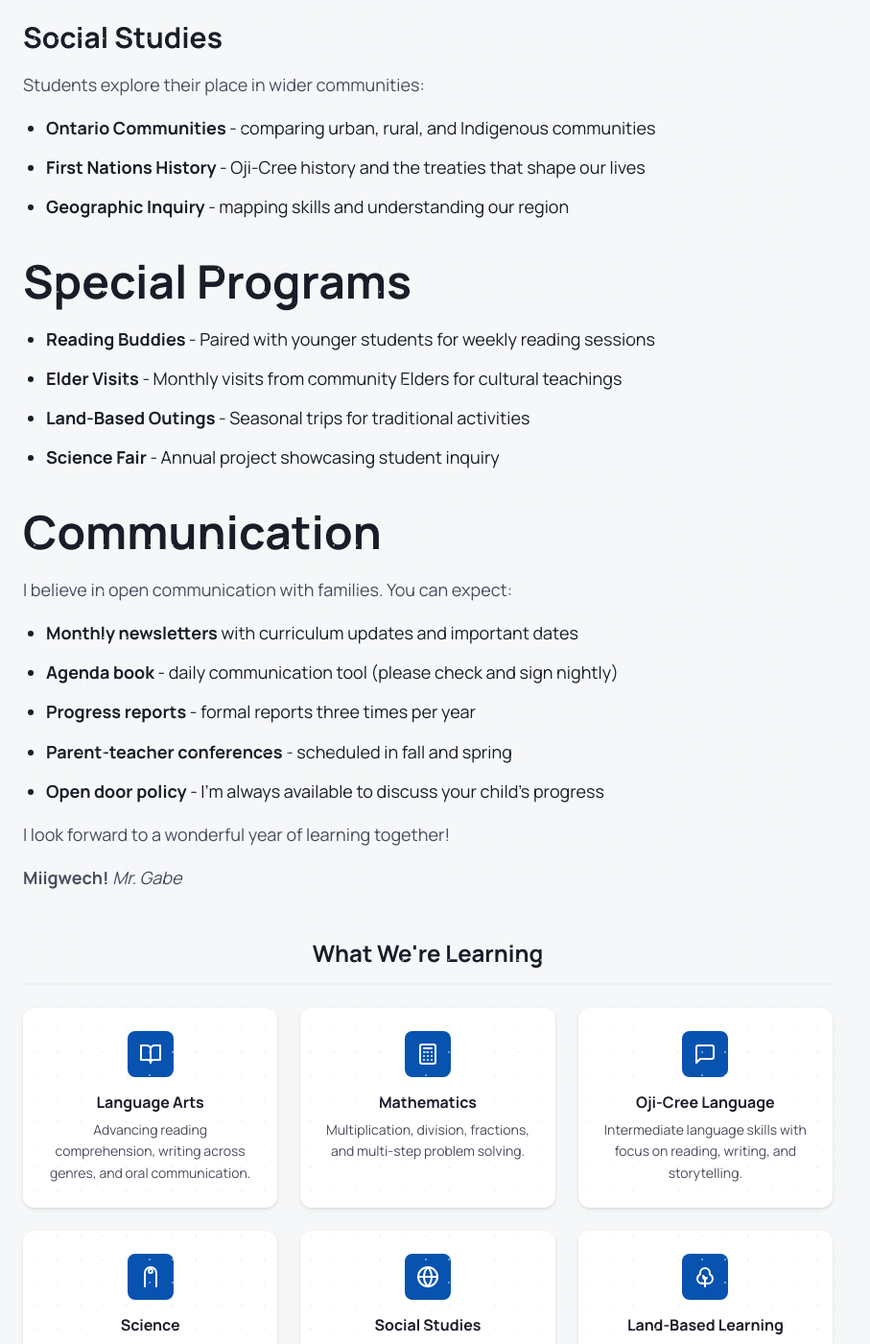
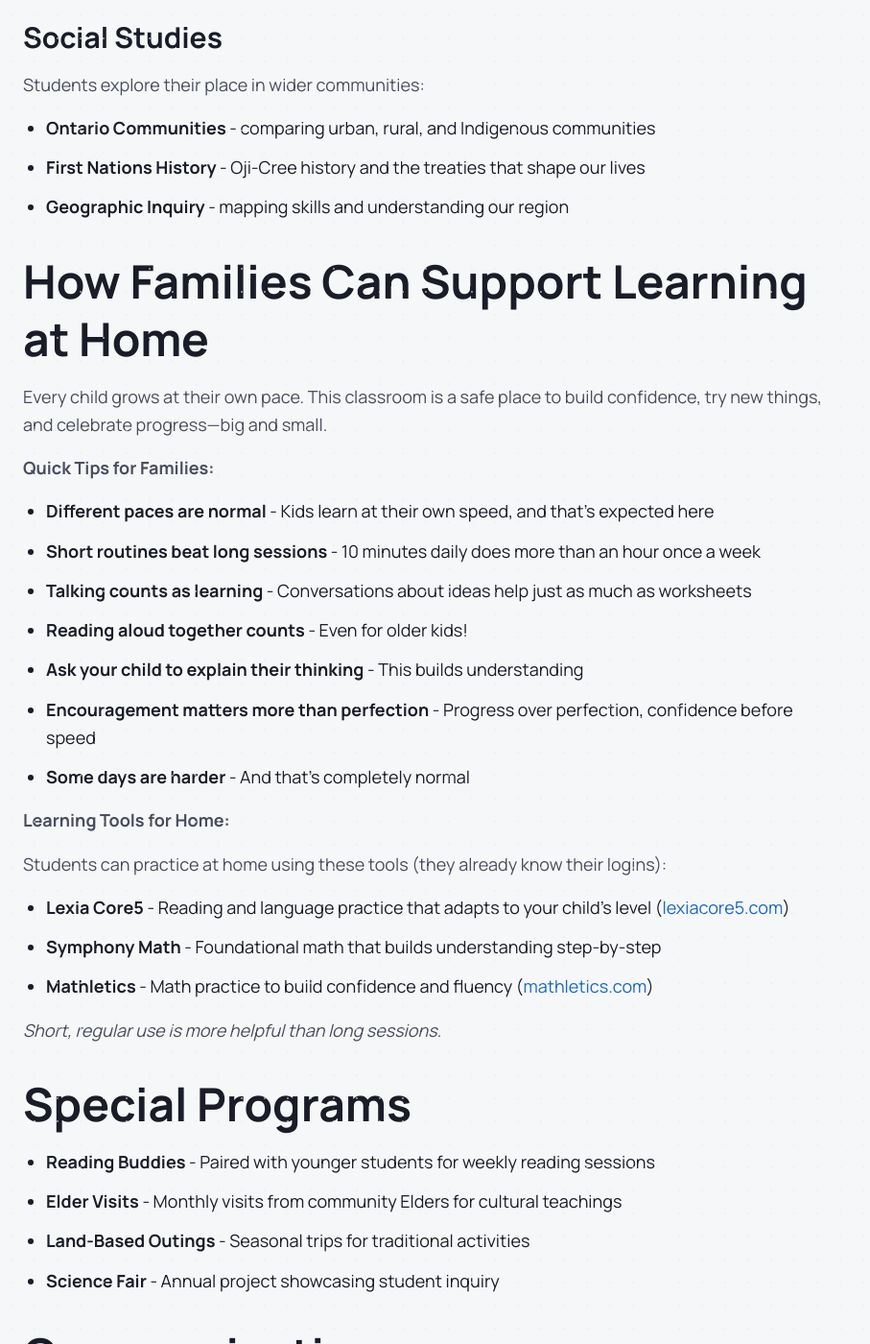
Before and after one commit to reckegabe58/HCMS, a Jekyll site: the page built from _classrooms/grade-3-4.md, in a window 1280 px wide and 1400 px high, scrolled down 1907 px. Shown: the whole window at 96% size, without its empty margins (0-907 px from the left). Built offline with Jekyll 4.4.1, drawn with Linux system fonts in a browser that asks for light colours.

Commit message:
Add family support content to Grade 3/4 page
- Add "How Families Can Support Learning at Home" section
- Include quick tips for families from interactive layout
- Add learning tools (Lexia, Symphony Math, Mathletics) with links
- Preserve all important parent-facing content from previous design

```diff
--- a/_classrooms/grade-3-4.md
+++ b/_classrooms/grade-3-4.md
@@ -77,6 +77,28 @@ Students explore their place in wider communities:
 - **First Nations History** - Oji-Cree history and the treaties that shape our lives
 - **Geographic Inquiry** - mapping skills and understanding our region
 
+## How Families Can Support Learning at Home
+
+Every child grows at their own pace. This classroom is a safe place to build confidence, try new things, and celebrate progress—big and small.
+
+**Quick Tips for Families:**
+- **Different paces are normal** - Kids learn at their own speed, and that's expected here
+- **Short routines beat long sessions** - 10 minutes daily does more than an hour once a week
+- **Talking counts as learning** - Conversations about ideas help just as much as worksheets
+- **Reading aloud together counts** - Even for older kids!
+- **Ask your child to explain their thinking** - This builds understanding
+- **Encouragement matters more than perfection** - Progress over perfection, confidence before speed
+- **Some days are harder** - And that's completely normal
+
+**Learning Tools for Home:**
+
+Students can practice at home using these tools (they already know their logins):
+- **Lexia Core5** - Reading and language practice that adapts to your child's level ([lexiacore5.com](https://www.lexiacore5.com/))
+- **Symphony Math** - Foundational math that builds understanding step-by-step
+- **Mathletics** - Math practice to build confidence and fluency ([mathletics.com](https://sign-in.mathletics.com/))
+
+*Short, regular use is more helpful than long sessions.*
+
 ## Special Programs
 
 - **Reading Buddies** - Paired with younger students for weekly reading sessions
```
